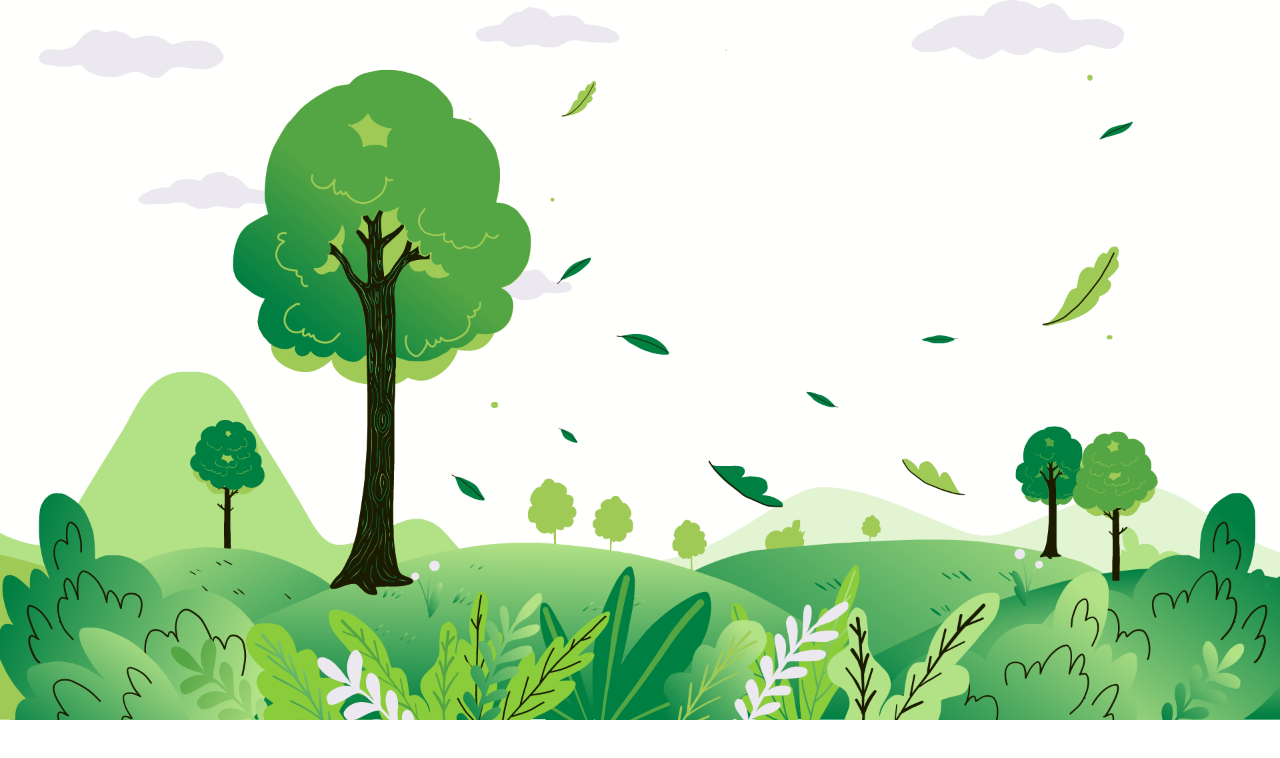
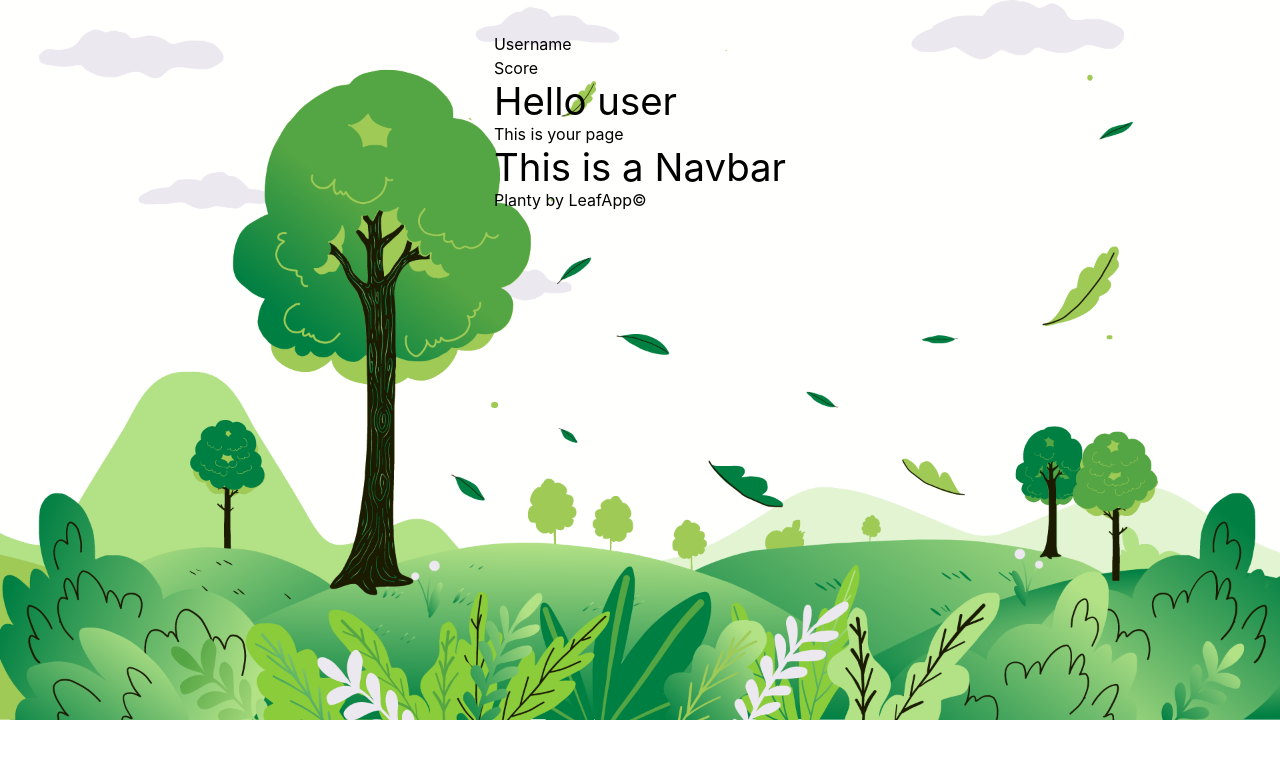
Before and after one commit to krabandicoot/Planty_Becode, a React (Vite) app in the folder app/client/: page /account in a window 1280 px wide. Shown: the top 758 px of the page. Built offline with nearby package versions, Linux system fonts and the light colour scheme.

Commit message:
setting up secure roads

```diff
--- a/app/client/src/App.jsx
+++ b/app/client/src/App.jsx
@@ -1,9 +1,16 @@
 import { Layout } from "./components/Layout";
+
+import { Title } from "./components/Title";
 import { LandingPage } from "./components/LandingPage";
-import { Title } from "./components/Title";
 import { SignIn } from "./components/SignIn";
 import { SignUp } from "./components/SignUp";
+
+import { Header } from "./components/Header";
 import { Map } from "./components/Map";
+import { User } from "./components/User";
+import { Tree } from "./components/Tree";
+import { Navbar } from "./components/Navbar";
+import { Footer } from "./components/Footer";
 import { Routes, Route } from 'react-router-dom'
 
 export default function App() {
@@ -11,14 +18,18 @@ export default function App() {
   return (
     <Routes>
       <Route path="/" element={<Layout />}>
+
         {/* public routes */}
-        <Route path="/" element={<><Title /><LandingPage /></>} />
-        <Route path="/signin" element={<><Title /><SignIn /></>} />
-        <Route path="/signup" element={<><Title /><SignUp /></>} />
+        <Route path="/" element={<><Title /><LandingPage /><Footer /></>} />
+        <Route path="/signin" element={<><Title /><SignIn /><Footer /></>} />
+        <Route path="/signup" element={<><Title /><SignUp /><Footer /></>} />
 
         {/* protected routes */}
-        <Route path="/map" element={<Map />} />
+        <Route path="/" element={<><Header /><Map /><Navbar /><Footer /></>} />
+        <Route path="/account" element={<><Header /><User /><Navbar /><Footer /></>} />
+        <Route path="/tree" element={<><Header /><Tree /><Navbar /><Footer /></>} />
+
       </Route>
-    </Routes>
+    </Routes >
   );
 }
--- /dev/null
+++ b/app/client/src/components/Footer.jsx
@@ -0,0 +1,7 @@
+export function Footer() {
+    return (
+        <footer>
+            <p>Planty by LeafApp©</p>
+        </footer>
+    );
+}
--- a/app/client/src/components/Navbar.jsx
+++ b/app/client/src/components/Navbar.jsx
@@ -0,0 +1,5 @@
+export function Navbar() {
+    return (
+        <h1>This is a Navbar</h1>
+    )
+}
--- /dev/null
+++ b/app/client/src/components/RequireAuth.jsx
@@ -0,0 +1,14 @@
+import { useLocation, Navigate, Outlet } from "react-router-dom";
+import useAuth from "../hooks/useAuth";
+
+const RequireAuth = () => {
+    const { auth } = useAuth();
+    const location = useLocation();
+    return (
+        auth?.user
+            ? <Outlet />
+            : <Navigate to='/login' state={{ from: location }} replace />
+    )
+}
+
+export default RequireAuth;
--- a/app/client/src/components/SignIn.jsx
+++ b/app/client/src/components/SignIn.jsx
@@ -1,6 +1,6 @@
-import { useRef, useState, useEffect, useContext } from "react";
+import { useRef, useState, useEffect } from "react";
 import { FaEye } from 'react-icons/fa';
-import AuthContext from "../context/AuthProvider";
+import useAuth from "../hooks/useAuth";
 
 import axios from "../api/axios";
 const SIGNIN_URL = "/api/user/signin";
@@ -13,7 +13,7 @@ export function SignIn() {
     const eyeIcon = <FaEye />
     const [passwordVisible, setPasswordVisible] = useState(false);
 
-    const { setAuth } = useContext(AuthContext);
+    const { setAuth } = useAuth;
 
     const [user, setUser] = useState(""); // corresponds to user input
     const [pwd, setPwd] = useState(""); // corresponds to pwd input
--- a/app/client/src/components/Tree.jsx
+++ b/app/client/src/components/Tree.jsx
@@ -0,0 +1,5 @@
+export function Tree() {
+    return (
+        <h1>Hello I am a Tree</h1>
+    )
+}
--- a/app/client/src/components/User.jsx
+++ b/app/client/src/components/User.jsx
@@ -0,0 +1,8 @@
+export function User() {
+    return (
+        <div>
+            <h1>Hello user</h1>
+            <p>This is your page</p>
+        </div>
+    )
+}
--- /dev/null
+++ b/app/client/src/hooks/useAuth.jsx
@@ -0,0 +1,8 @@
+import { useContext } from "react";
+import AuthContext from "../context/AuthProvider";
+
+const useAuth = () => {
+    return useContext(AuthContext);
+}
+
+export default useAuth;
```
